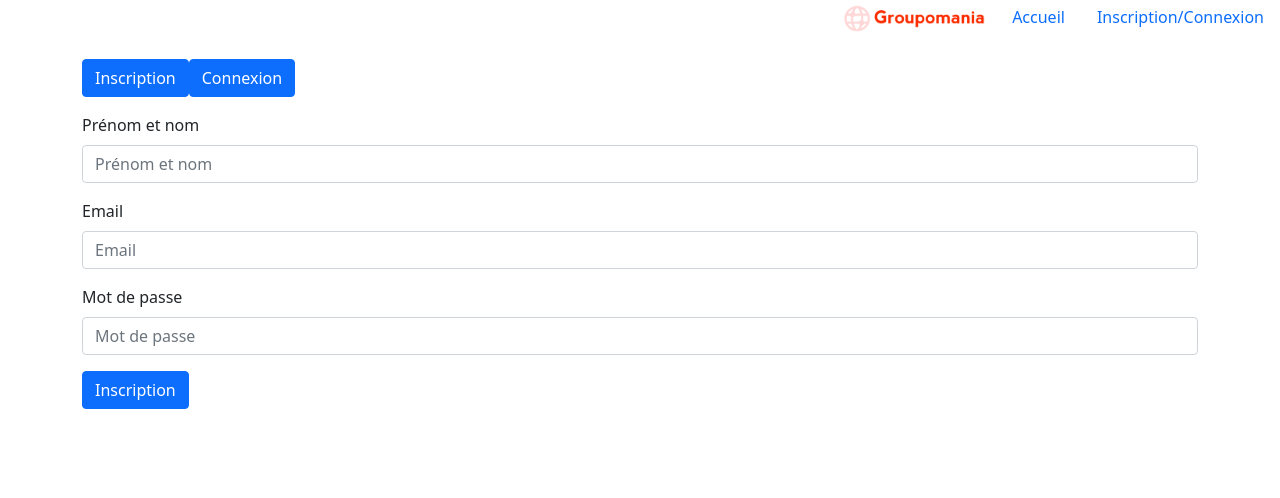
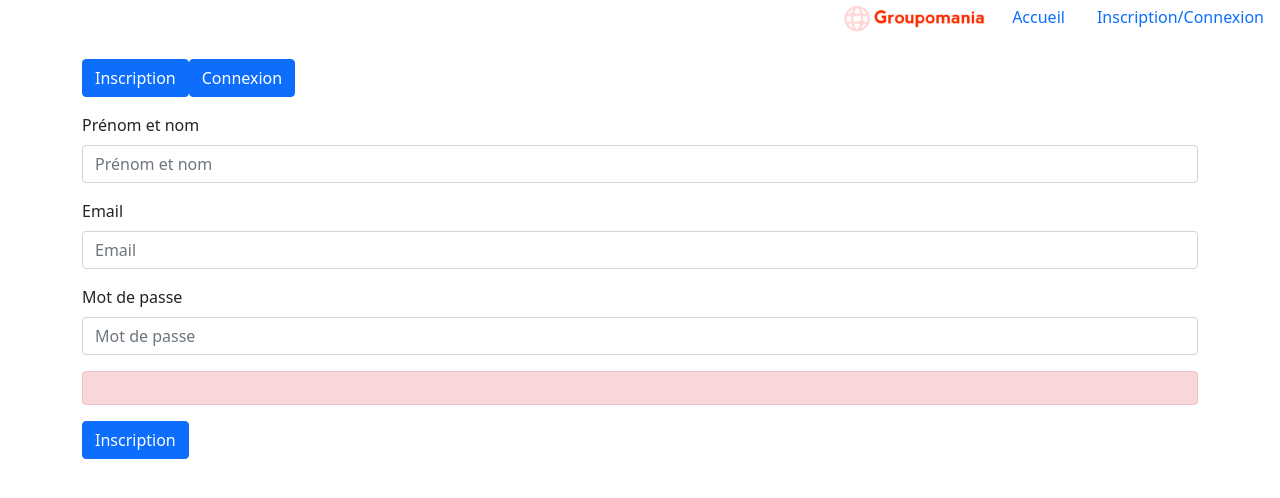
Before and after one commit to d-walid/openclassrooms-dev-web-groupomania, a React (Create React App) app in the folder client/: page /profil in a window 1280 px wide. Shown: the top 498 px of the page. Built offline with nearby package versions, Linux system fonts and the light colour scheme; no server answers.

Commit message:
FRONT - Cleaning Auth CSS component

```diff
--- a/client/src/components/Auth/SignInForm.js
+++ b/client/src/components/Auth/SignInForm.js
@@ -2,7 +2,7 @@ import React, { useState } from 'react';
 import axios from 'axios';
 
 // Styles
-import { Button, Form } from 'react-bootstrap';
+import { Alert, Button, Form } from 'react-bootstrap';
 
 const SignInForm = () => {
   const [email, setEmail] = useState('');
@@ -31,7 +31,8 @@ const SignInForm = () => {
         }
       })
       .catch(err => {
-        console.log(err);
+        if (err.response.status === 400)
+          emailError.textContent = err.response.data.error;
       });
   };
 
@@ -58,7 +59,10 @@ const SignInForm = () => {
         />
       </Form.Group>
 
-      <div className="email error"></div>
+      <Alert
+        variant='danger'
+        className='email error'
+      ></Alert>
 
       <Button variant="primary" type="submit">
         Connexion
--- a/client/src/components/Auth/SignUpForm.js
+++ b/client/src/components/Auth/SignUpForm.js
@@ -5,7 +5,7 @@ import axios from 'axios';
 import SignInForm from './SignInForm';
 
 // Styles
-import { Form, Button } from 'react-bootstrap';
+import { Form, Button, Alert } from 'react-bootstrap';
 
 const SignUpForm = () => {
   const [formSubmit, setFormSubmit] = useState(false);
@@ -81,7 +81,10 @@ const SignUpForm = () => {
             />
           </Form.Group>
 
-          <div className='input error'></div>
+          <Alert
+            variant='danger'
+            className='input error'
+          ></Alert>
 
           <Button variant='primary' type='submit'>
             Inscription
```
